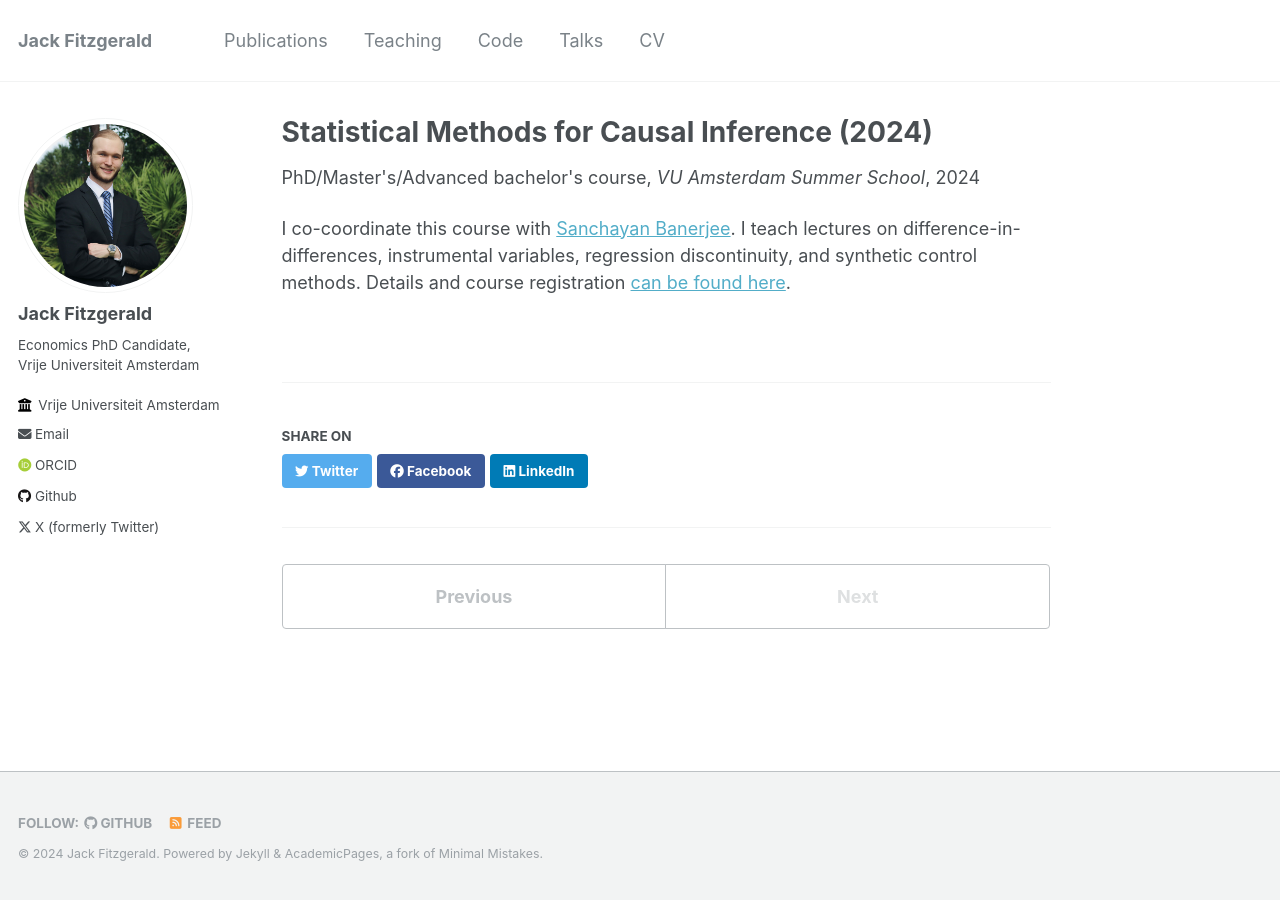
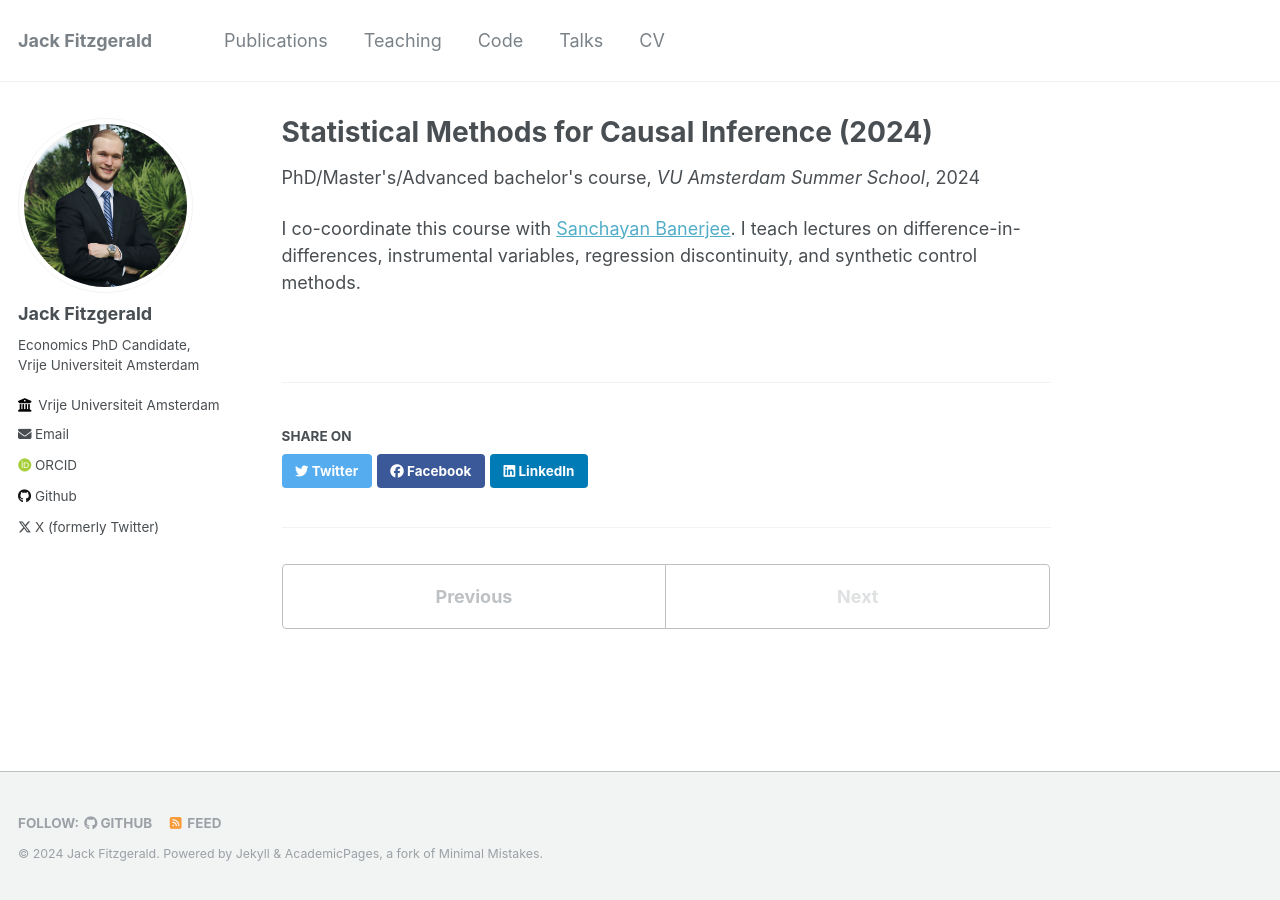
Before and after one commit to jack-fitzgerald/jack-fitzgerald.github.io, a Jekyll site: the page built from _teaching/VUASS-2024.md, in a window 1280 px wide. Built offline with Jekyll 4.4.1, drawn with Linux system fonts in a browser that asks for light colours; some web fonts are replaced.

Commit message:
Update VUASS-2024.md

```diff
--- a/_teaching/VUASS-2024.md
+++ b/_teaching/VUASS-2024.md
@@ -8,4 +8,4 @@ date: 2024-07-08
 location: "Amsterdam, The Netherlands"
 ---
 
-I co-coordinate this course with [Sanchayan Banerjee](https://sites.google.com/view/sanchayanbanerjee/about). I teach lectures on difference-in-differences, instrumental variables, regression discontinuity, and synthetic control methods. Details and course registration [can be found here](https://vu.nl/en/education/summerschool/statistical-methods-for-causal-inference).
+I co-coordinate this course with [Sanchayan Banerjee](https://sites.google.com/view/sanchayanbanerjee/about). I teach lectures on difference-in-differences, instrumental variables, regression discontinuity, and synthetic control methods.
```
